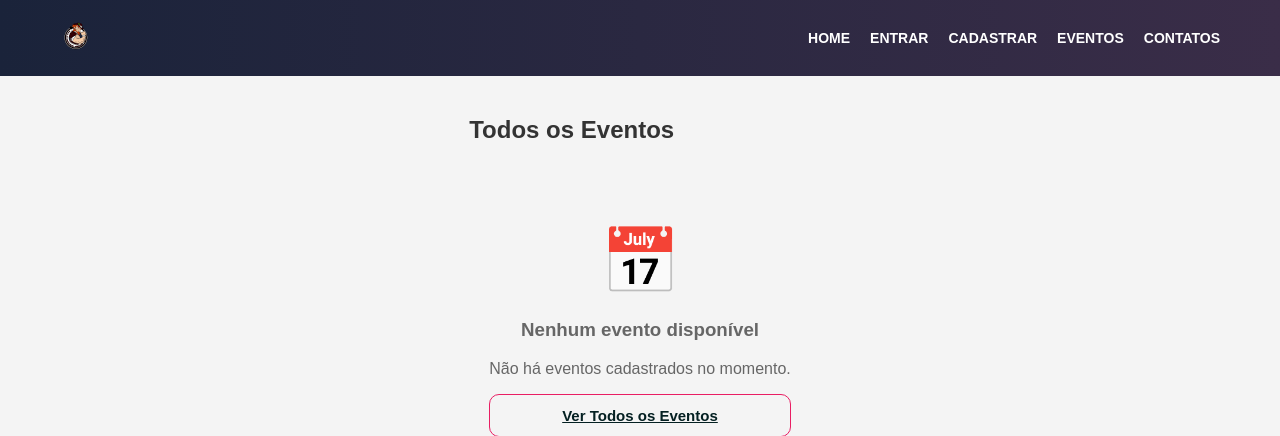
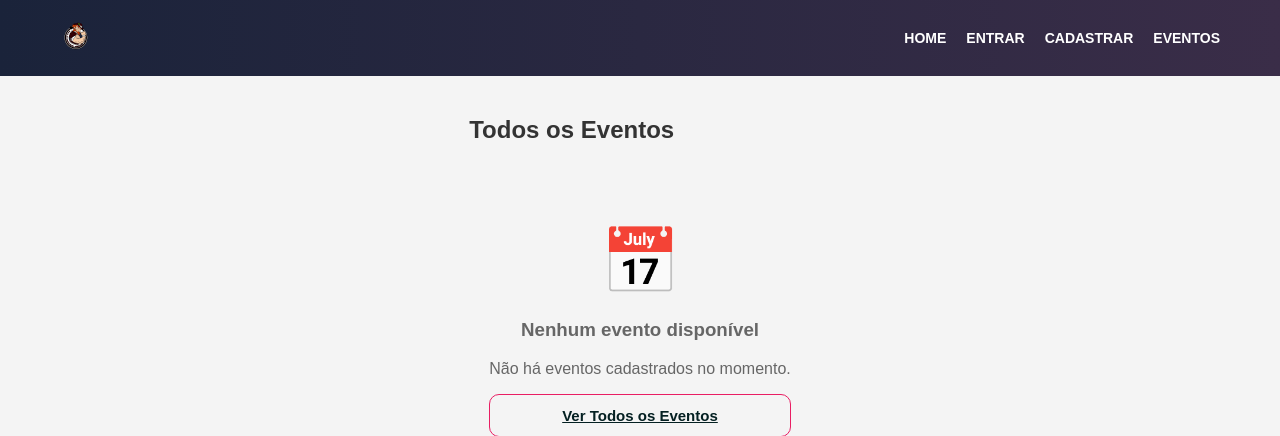
Before and after one commit to Jotshh/website-duendes, a Flask app: page / in a window 1280 px wide. Shown: the top 436 px of the page. Run offline with Flask 3, Linux system fonts and the light colour scheme; data that the repository does not hold is empty; parts of the project's set-up code (start-up, migrations or seed data) failed here and were passed over.

Commit message:
removido aba contatos de todos os templates

```diff
--- a/templates/cadastro.html
+++ b/templates/cadastro.html
@@ -26,7 +26,6 @@
             <li><a href="/cadastro">Cadastrar</a></li>
         {% endif %}
         <li><a href="/eventos">Eventos</a></li>
-        <li><a href="/contatos">Contatos</a></li>
         {% if g.user %}
             <li><a href="/perfil">Meu perfil</a></li>
             <li><a href="/sair">Sair</a></li>
--- a/templates/criar_evento.html
+++ b/templates/criar_evento.html
@@ -25,7 +25,6 @@
             <li><a href="/cadastro">Cadastrar</a></li>
         {% endif %}
         <li><a href="/eventos">Eventos</a></li>
-        <li><a href="/contatos">Contatos</a></li>
         {% if g.user %}
             <li><a href="/perfil">Meu perfil</a></li>
             <li><a href="/sair">Sair</a></li>
--- a/templates/dashboard_organizador.html
+++ b/templates/dashboard_organizador.html
@@ -203,7 +203,6 @@
             <li><a href="/cadastro">Cadastrar</a></li>
         {% endif %}
         <li><a href="/eventos">Eventos</a></li>
-        <li><a href="/contatos">Contatos</a></li>
         {% if g.user %}
             <li><a href="/perfil">Meu perfil</a></li>
             <li><a href="/sair">Sair</a></li>
--- a/templates/detalhes_evento.html
+++ b/templates/detalhes_evento.html
@@ -110,7 +110,6 @@
                         <li><a href="/cadastro">Cadastrar</a></li>
                     {% endif %}
                     <li><a href="/eventos">Eventos</a></li>
-                    <li><a href="/contatos">Contatos</a></li>
                     {% if g.user %}
                         <li><a href="/perfil">Meu perfil</a></li>
                         <li><a href="/sair">Sair</a></li>
--- a/templates/editar_evento.html
+++ b/templates/editar_evento.html
@@ -190,7 +190,6 @@
 
             <h2 style="margin: 0 0 20px 0">Editar Evento</h2>
 
-            <!-- Preview do Evento -->
             <div class="evento-preview">
                 <h3>{{ evento.titulo }}</h3>
                 <p><strong>Data:</strong> {{ evento.data.strftime('%d/%m/%Y') if evento.data else 'Não definida' }}</p>
--- a/templates/editar_perfil.html
+++ b/templates/editar_perfil.html
@@ -80,7 +80,6 @@
             <li><a href="/cadastro">Cadastrar</a></li>
         {% endif %}
         <li><a href="/eventos">Eventos</a></li>
-        <li><a href="/contatos">Contatos</a></li>
         {% if g.user %}
             <li><a href="/perfil">Meu perfil</a></li>
             <li><a href="/sair">Sair</a></li>
--- a/templates/entrar.html
+++ b/templates/entrar.html
@@ -64,7 +64,6 @@
             <li><a href="/cadastro">Cadastrar</a></li>
         {% endif %}
         <li><a href="/eventos">Eventos</a></li>
-        <li><a href="/contatos">Contatos</a></li>
         {% if g.user %}
             <li><a href="/perfil">Meu perfil</a></li>
             <li><a href="/sair">Sair</a></li>
--- a/templates/eventos.html
+++ b/templates/eventos.html
@@ -174,7 +174,6 @@
                         <li><a href="/cadastro">Cadastrar</a></li>
                     {% endif %}
                     <li><a href="/eventos" class="active">Eventos</a></li>
-
                     {% if g.user %}
                         {% if session.user_type == 'usuario' %}
                             <li><a href="/minhas-inscricoes">Minhas Inscrições</a></li>
--- a/templates/index.html
+++ b/templates/index.html
@@ -27,7 +27,6 @@
             <li><a href="/cadastro">Cadastrar</a></li>
         {% endif %}
         <li><a href="/eventos">Eventos</a></li>
-        <li><a href="/contatos">Contatos</a></li>
         {% if g.user %}
             <li><a href="/perfil">Meu perfil</a></li>
             <li><a href="/sair">Sair</a></li>
--- a/templates/meus_eventos.html
+++ b/templates/meus_eventos.html
@@ -82,7 +82,6 @@
             <li><a href="/cadastro">Cadastrar</a></li>
         {% endif %}
         <li><a href="/eventos">Eventos</a></li>
-        <li><a href="/contatos">Contatos</a></li>
         {% if g.user %}
             <li><a href="/perfil">Meu perfil</a></li>
             <li><a href="/sair">Sair</a></li>
--- a/templates/minhas_inscricoes.html
+++ b/templates/minhas_inscricoes.html
@@ -83,7 +83,6 @@
                         <li><a href="/cadastro">Cadastrar</a></li>
                     {% endif %}
                     <li><a href="/eventos">Eventos</a></li>
-                    <li><a href="/contatos">Contatos</a></li>
                     {% if g.user %}
                         {% if session.user_type == 'usuario' %}
                             <li><a href="/minhas-inscricoes" class="active">Minhas Inscrições</a></li>
--- a/templates/perfil.html
+++ b/templates/perfil.html
@@ -114,7 +114,6 @@
             <li><a href="/cadastro">Cadastrar</a></li>
         {% endif %}
         <li><a href="/eventos">Eventos</a></li>
-        <li><a href="/contatos">Contatos</a></li>
         {% if g.user %}
             <li><a href="/perfil">Meu perfil</a></li>
             <li><a href="/sair">Sair</a></li>
```
